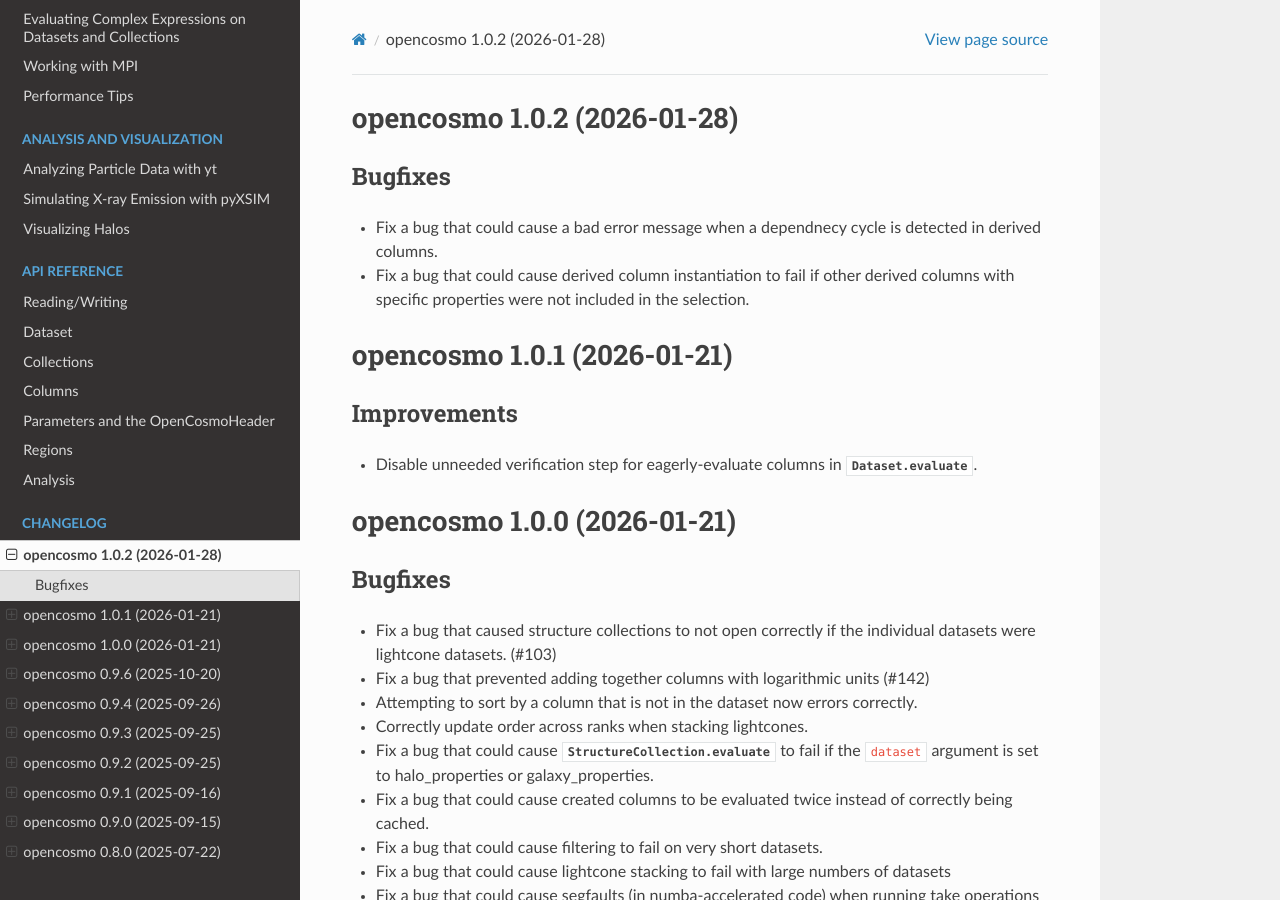
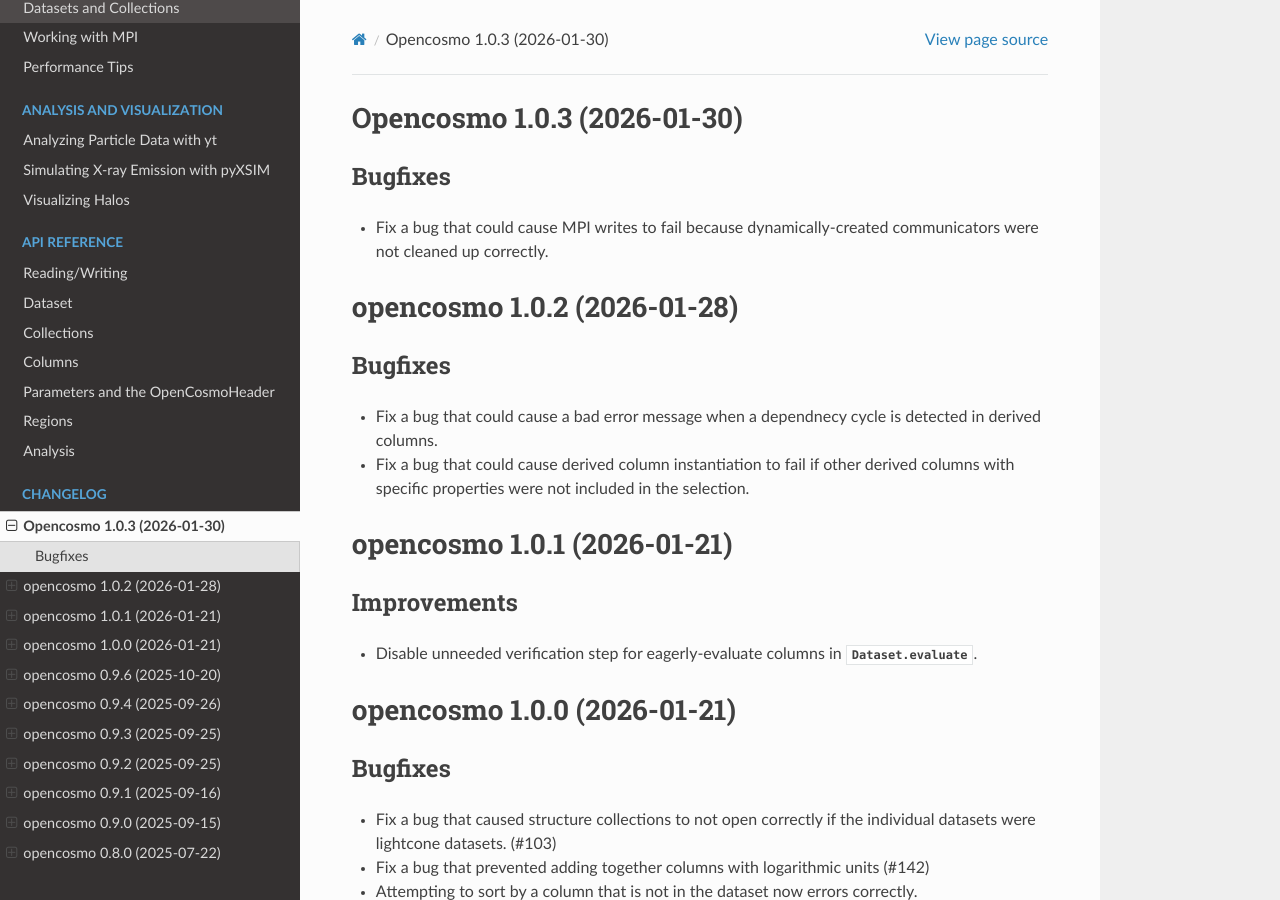
Before and after one commit to ArgonneCPAC/OpenCosmo, a Sphinx documentation site: the page built from docs/source/changelog.rst, in a window 1280 px wide and 900 px high. Built offline with Sphinx 7.4.7 and the Read the Docs theme 3.1.0, drawn with Linux system fonts in a browser that asks for light colours.

Commit message:
Render changelog

```diff
--- a/changes/+d6a48032.bugfix.rst
+++ /dev/null
@@ -1 +0,0 @@
-Fix a bug that could cause MPI writes to fail because dynamically-created communicators were not cleaned up correctly.
--- a/docs/source/changelog.rst
+++ b/docs/source/changelog.rst
@@ -1,3 +1,12 @@
+Opencosmo 1.0.3 (2026-01-30)
+===============================
+
+Bugfixes
+--------
+
+- Fix a bug that could cause MPI writes to fail because dynamically-created communicators were not cleaned up correctly.
+
+
 opencosmo 1.0.2 (2026-01-28)
 ===============================
 
```
